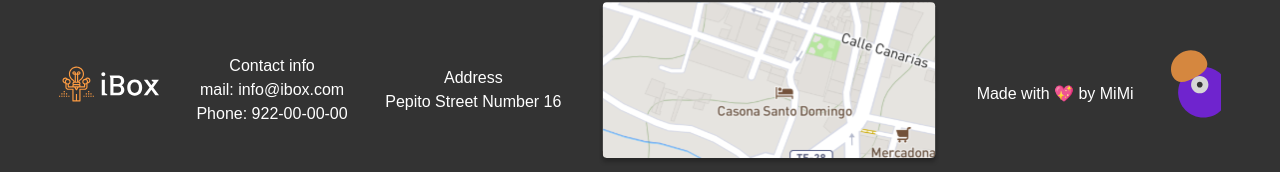
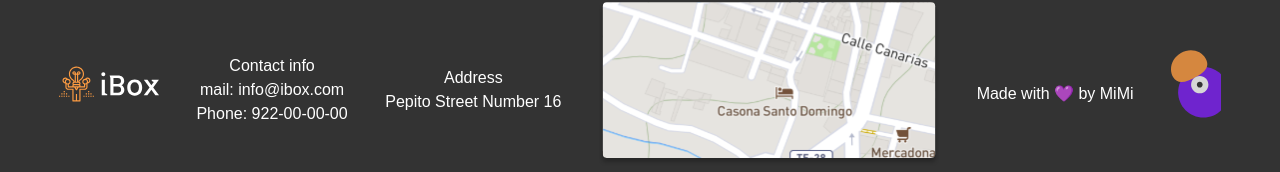
Before and after one commit to FervenT-90/landing-mimi, a Nuxt app: page / in a window 1280 px wide. Shown: the part 3384-3556 px from the top of the page. Built offline with nearby package versions, Linux system fonts and the light colour scheme.

Commit message:
Changed heart on footer

```diff
--- a/components/FooterSection.vue
+++ b/components/FooterSection.vue
@@ -114,7 +114,7 @@
          </svg>
       </div>
       <div class="pt-5">
-         <p>Made with 💖 by MiMi</p>
+         <p>Made with 💜 by MiMi</p>
       </div>
 
       <div class="flex flex-row justify-end items-end">
```
